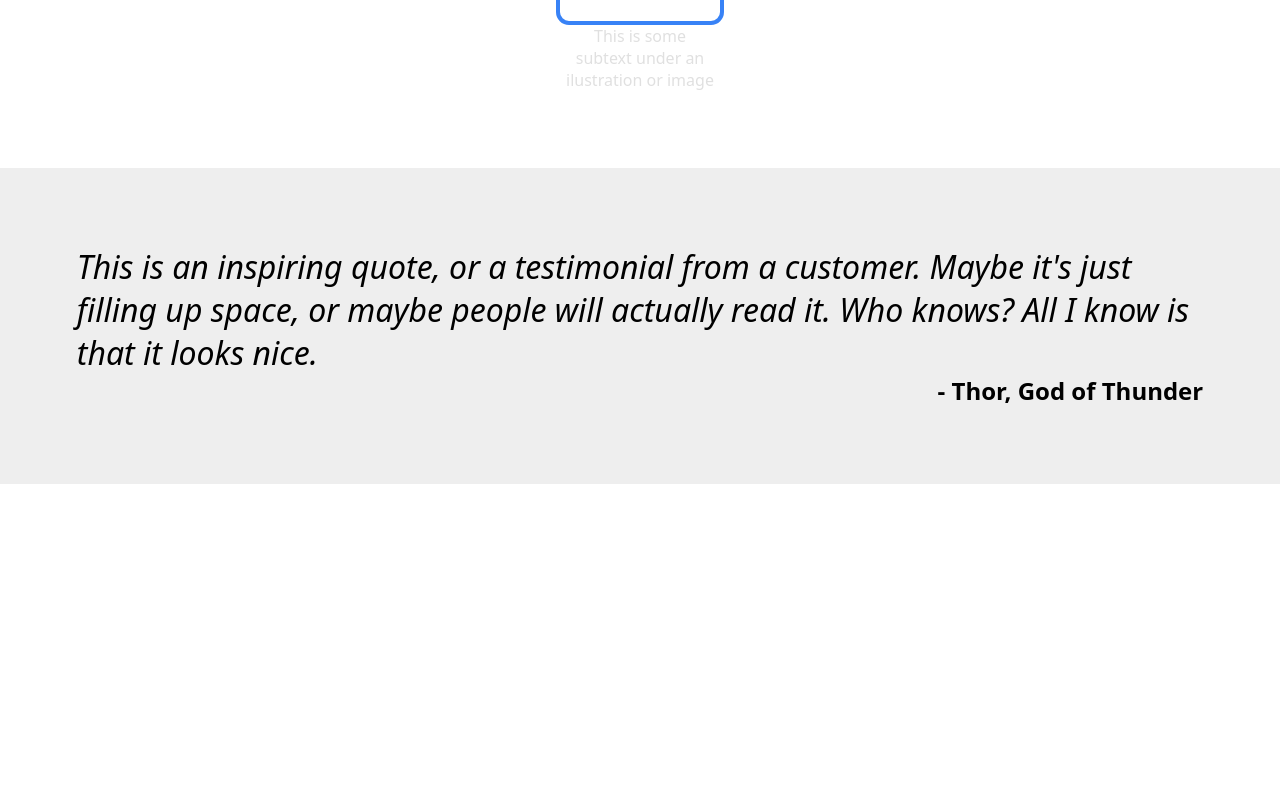
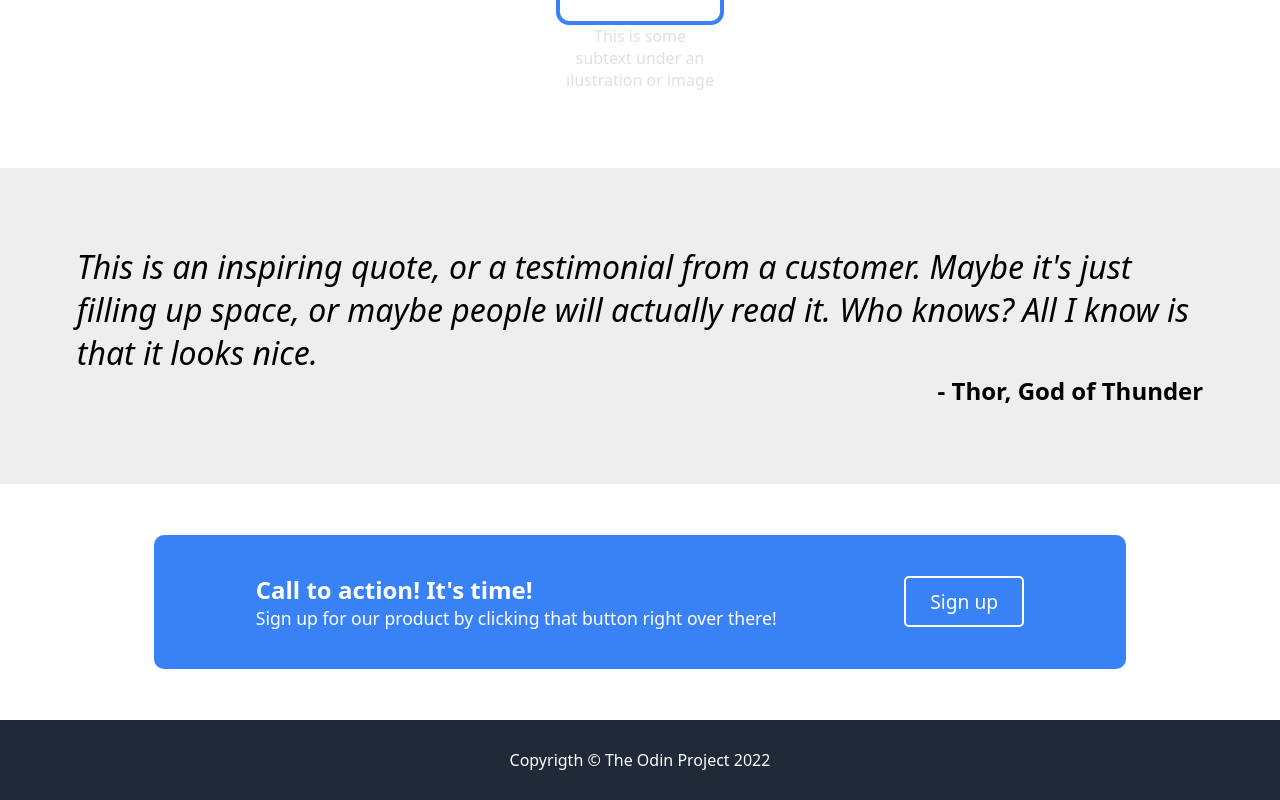
Before and after one commit to bogdan633/Odin-Landing-Page, a plain HTML site: page index.html in a window 1280 px wide. Shown: the part 1095-1895 px from the top of the page. Before the commit the page ends 1579 px from the top, so only its background shows below. Drawn offline with Linux system fonts and the light colour scheme.

Commit message:
Add a footer and Sign-upForm

```diff
--- a/index.html
+++ b/index.html
@@ -4,7 +4,7 @@
     <meta charset="UTF-8">
     <meta http-equiv="X-UA-Compatible" content="IE=edge">
     <meta name="viewport" content="width=device-width, initial-scale=1.0">
-    <title>Document</title>
+    <title>Landing-Page</title>
     <link rel="stylesheet" href="./main.css">
 </head>
 <body>
@@ -58,6 +58,18 @@
                 <p class="quote"><em>This is an inspiring quote, or a testimonial from a customer. Maybe it's just filling up space, or maybe people will actually read it. Who knows? All I know is that it looks nice.</em></p>
                 <p class="author">- Thor, God of Thunder</p>
         </div>
+        <div class="sign-up">
+            <div class="left-sign-up-content">
+            <h3>Call to action! It's time!</h3>
+            <p>Sign up for our product by clicking that button right over there!</p>
+            </div>
+            <div class="right-content-sign-up-content">
+                <button class="sign-up-btn">Sign up</button>
+            </div>
+        </div>
+        <div class="footer">
+            <p>Copyrigth © The Odin Project 2022</p>
+        </div>
     </div>
 </body>
 </html>
--- a/main.css
+++ b/main.css
@@ -144,6 +144,7 @@
     padding: 6%;
     display: flex;
     flex-direction: column;
+    margin-bottom: 4%;
 }
 
 .quote {
@@ -157,3 +158,45 @@
     font-size:1.5rem;
     font-weight: bold;
 }
+
+.sign-up {
+    background-color: #3882f6;
+    width: 70%;
+    padding:3%;
+    border-radius: 10px;
+    margin:0 auto;
+    margin-bottom:4%;
+    display: flex;
+    align-items: center;
+    justify-content: space-around
+}
+
+.sign-up h3 {
+    font-size:24px;
+    color:white;
+    font-weight: bold;
+}
+
+.sign-up p {
+    color:white;
+    font-size:1.1rem;
+}
+
+.sign-up-btn {
+    color:white;
+    background-color: transparent;
+    border: 2px solid white;
+    padding:10px;
+    width: 120px;
+    border-radius: 5px;
+    font-size:1.2rem;
+}
+
+.footer {
+    background-color: #1F2937;
+    height: 80px;
+    color:white;
+    display: flex;
+    align-items: center;
+    justify-content: center;
+}
```
